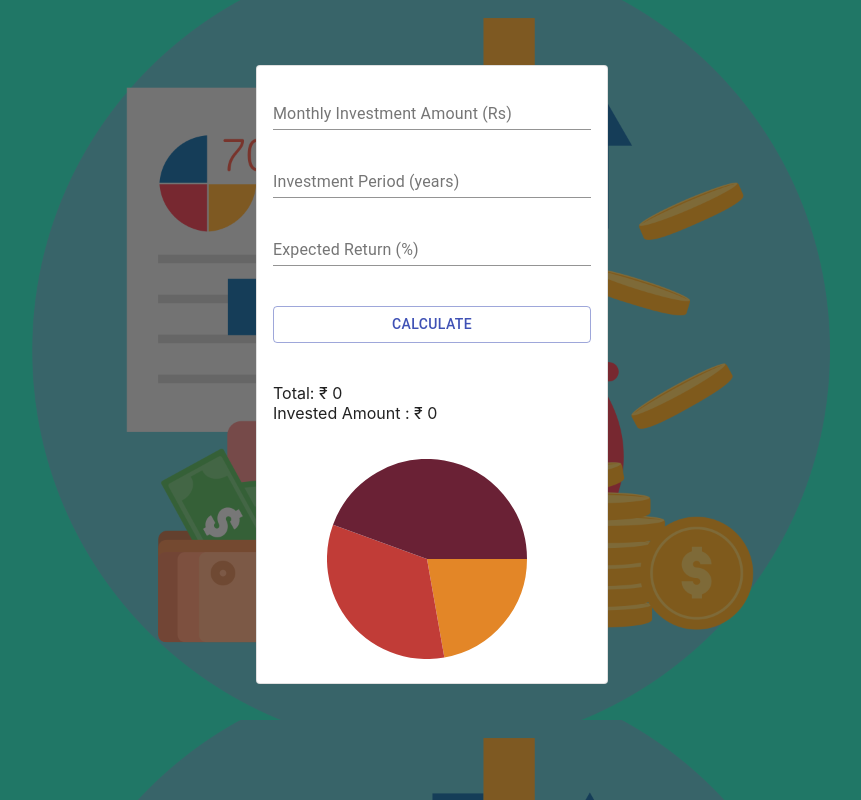
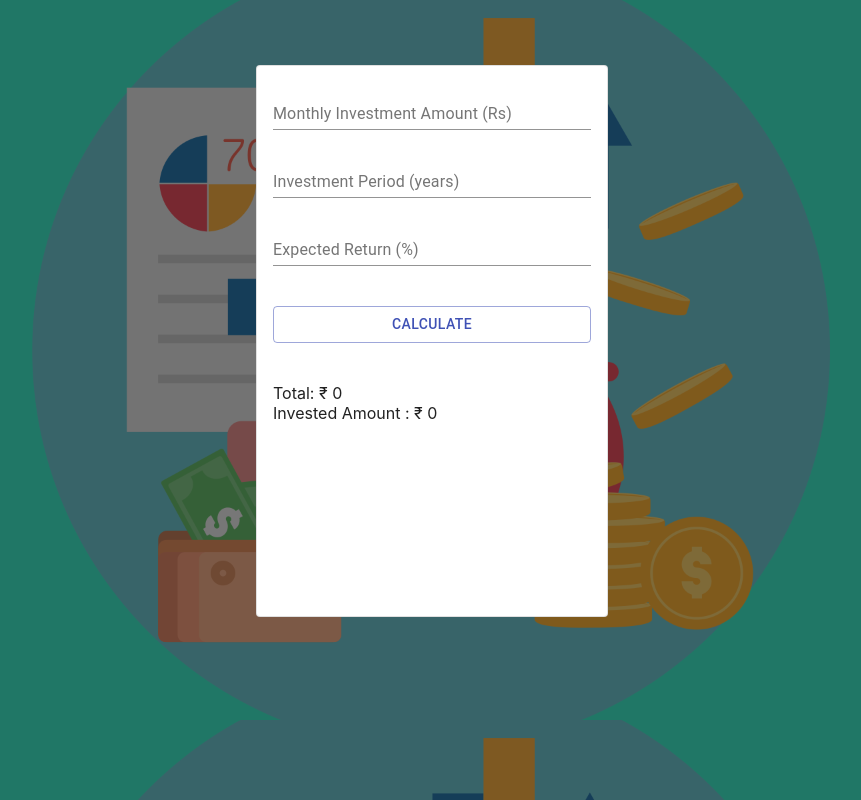
Before and after one commit to nikhilmaske-2001/SIP-and-LUMP-SUM-calculator, a React (Create React App) app: page / in a window 1280 px wide. Shown: the whole page, without its empty margins (208-1069 px from the left). Built offline with nearby package versions, Linux system fonts and the light colour scheme.

Commit message:
Remove piechart.

```diff
--- a/src/App.tsx
+++ b/src/App.tsx
@@ -61,13 +61,6 @@ function App() {
           <Box className={classes.Total}>Total: ₹ {totalAmount} <br />
             Invested Amount : ₹ {investedAmount}</Box>
         </CardContent>
-        <PieChart className={classes.piechart}
-          data={[
-            { title: 'One', value: 10, color: '#E38627' },
-            { title: 'Two', value: 15, color: '#C13C37' },
-            { title: 'Three', value: 20, color: '#6A2135' },
-          ]}
-        />
       </Card>
 
     </div >
--- a/src/styles.tsx
+++ b/src/styles.tsx
@@ -20,10 +20,4 @@ export const useStyles = makeStyles(theme => ({
     Total: {
         marginTop: 40,
     },
-    piechart: {
-        maxWidth: 200,
-        maxHeight: 200,
-        margin: 20,
-        paddingLeft: 50,
-    }
 }));
```
